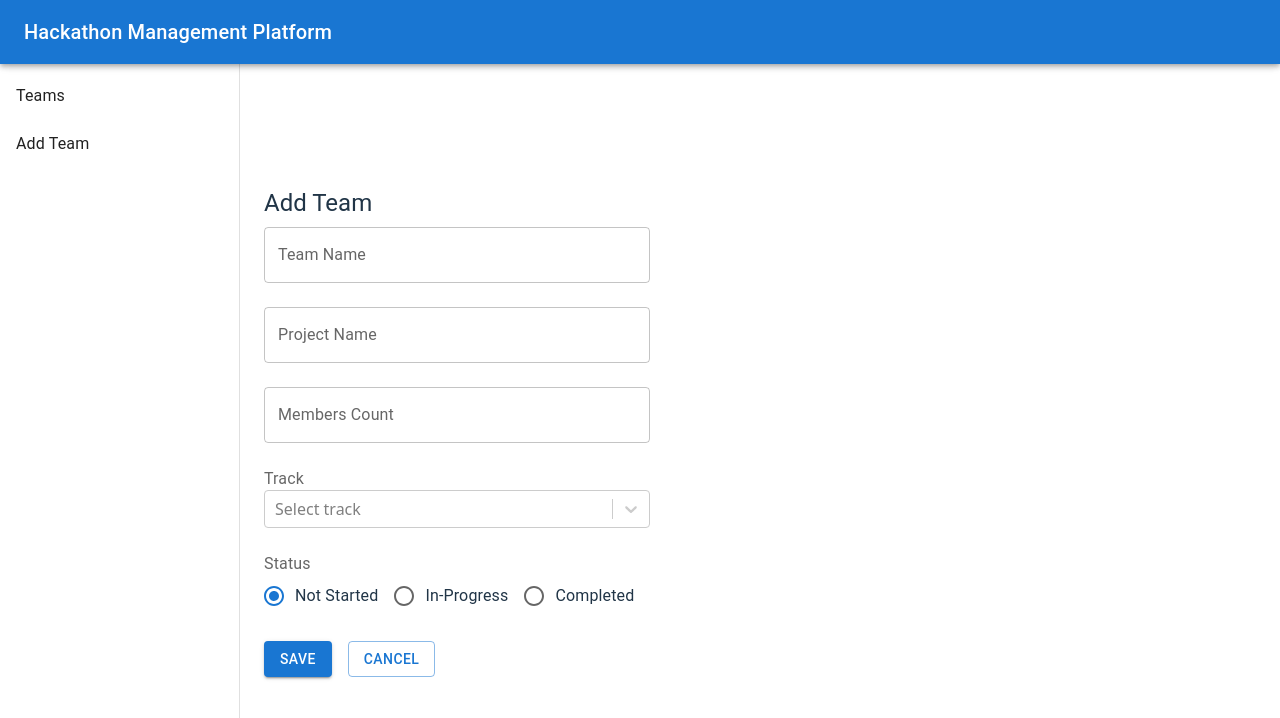
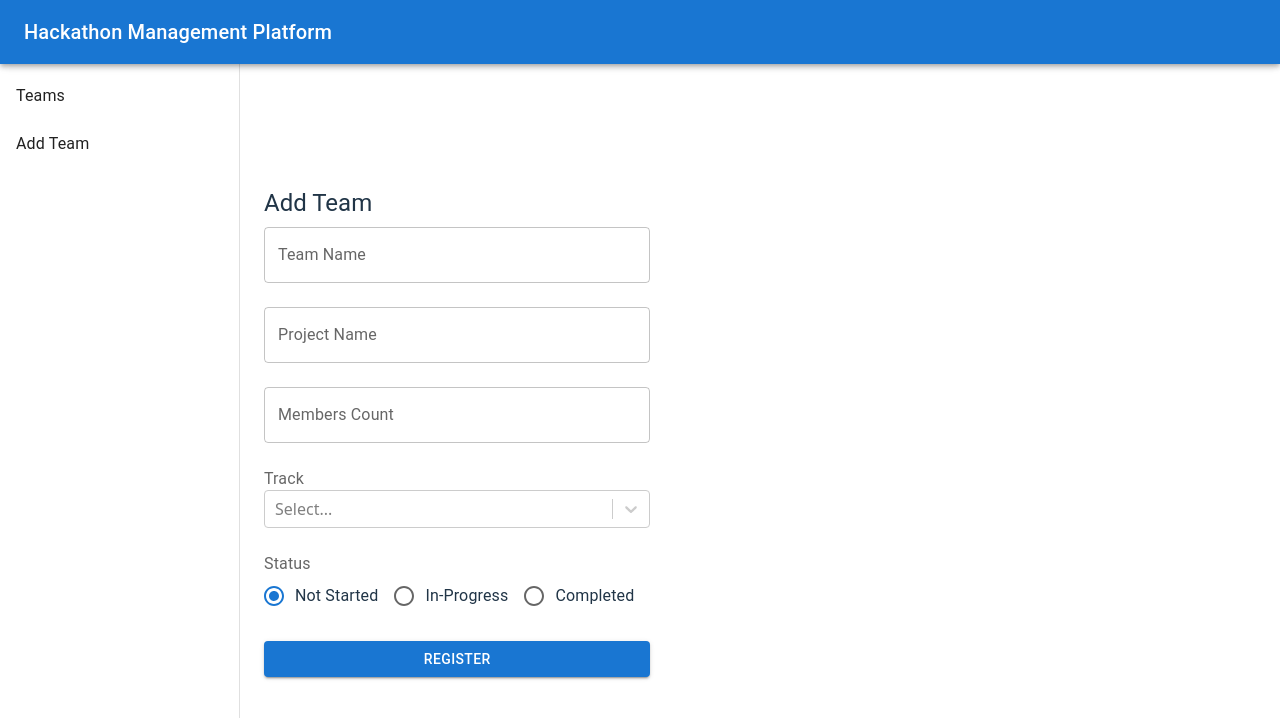
Before and after one commit to noman-atri/Hackathon-Manager, a React (Vite) app in the folder hackathon-manager/: page /create in a window 1280 px wide. Shown: the top 718 px of the page. Built offline with nearby package versions, Linux system fonts and the light colour scheme.

Commit message:
feat: Use React Hook-Form Extract out team form as a separate component for re-use
[ICTRAINING-2312]

```diff
--- /dev/null
+++ b/hackathon-manager/src/components/TeamForm.tsx
@@ -0,0 +1,142 @@
+import { Controller, useForm } from "react-hook-form";
+import Select from "react-select";
+import {
+  TextField,
+  Button,
+  Box,
+  Stack,
+  FormControl,
+  FormLabel,
+  RadioGroup,
+  FormControlLabel,
+  Radio,
+} from "@mui/material";
+import type { TeamStatus } from "../models/Team";
+
+export interface TeamFormValues {
+  teamName: string;
+  projectName: string;
+  membersCount: number;
+  track: string;
+  status: TeamStatus;
+}
+
+interface TrackOption {
+  value: string;
+  label: string;
+}
+
+const trackOptions: TrackOption[] = [
+  { value: "AI", label: "AI" },
+  { value: "Web", label: "Web" },
+  { value: "Mobile", label: "Mobile" },
+];
+
+interface TeamFormProps {
+  defaultValues?: TeamFormValues;
+  onSubmit: (data: TeamFormValues) => void;
+  submitLabel: string;
+}
+
+const TeamForm: React.FC<TeamFormProps> = ({
+  defaultValues,
+  onSubmit,
+  submitLabel,
+}) => {
+  const {
+    control,
+    register,
+    handleSubmit,
+    formState: { errors },
+  } = useForm<TeamFormValues>({
+    defaultValues: defaultValues ?? {
+      status: "Not Started",
+    },
+  });
+
+  return (
+    <Box maxWidth={600}>
+      <form onSubmit={handleSubmit(onSubmit)}>
+        <Stack spacing={3}>
+          <TextField
+            label="Team Name"
+            {...register("teamName", { required: "Team name is required" })}
+            error={!!errors.teamName}
+            helperText={errors.teamName?.message}
+          />
+
+          <TextField
+            label="Project Name"
+            {...register("projectName", {
+              required: "Project name is required",
+            })}
+            error={!!errors.projectName}
+            helperText={errors.projectName?.message}
+          />
+
+          <TextField
+            label="Members Count"
+            type="number"
+            {...register("membersCount", {
+              required: "Members count is required",
+              min: { value: 1, message: "Must be at least 1" },
+            })}
+            error={!!errors.membersCount}
+            helperText={errors.membersCount?.message}
+          />
+
+          {/* Track */}
+          <FormControl>
+            <FormLabel>Track</FormLabel>
+            <Controller
+              name="track"
+              control={control}
+              rules={{ required: "Track is required" }}
+              render={({ field }) => (
+                <Select<TrackOption, false>
+                  options={trackOptions}
+                  value={trackOptions.find((opt) => opt.value === field.value)}
+                  onChange={(opt) => field.onChange(opt?.value)}
+                />
+              )}
+            />
+          </FormControl>
+
+          {/* Status */}
+          <FormControl>
+            <FormLabel>Status</FormLabel>
+            <Controller
+              name="status"
+              control={control}
+              render={({ field }) => (
+                <RadioGroup {...field} row>
+                  <FormControlLabel
+                    value="Not Started"
+                    control={<Radio />}
+                    label="Not Started"
+                  />
+                  <FormControlLabel
+                    value="In-Progress"
+                    control={<Radio />}
+                    label="In-Progress"
+                  />
+                  <FormControlLabel
+                    value="Completed"
+                    control={<Radio />}
+                    label="Completed"
+                  />
+                </RadioGroup>
+              )}
+            />
+          </FormControl>
+
+          <Button type="submit" variant="contained">
+            {submitLabel}
+          </Button>
+        </Stack>
+      </form>
+    </Box>
+  );
+};
+
+export default TeamForm;
--- a/hackathon-manager/src/pages/CreateTeam.tsx
+++ b/hackathon-manager/src/pages/CreateTeam.tsx
@@ -1,25 +1,14 @@
-import { useForm, Controller } from "react-hook-form";
-import { useNavigate } from "react-router-dom";
 import {
-  TextField,
-  Button,
   Box,
-  RadioGroup,
-  FormControlLabel,
-  Radio,
-  FormLabel,
-  FormControl,
-  Stack,
   Typography,
   Snackbar,
   Alert,
 } from "@mui/material";
-import Select from "react-select";
 
-import type { TeamStatus } from "../models/Team";
 import { useState } from "react";
 import { useTeams } from "../context/TeamsContext";
-// import { useId } from "react";
+import type { TeamStatus } from "../models/Team";
+import TeamForm from "../components/TeamForm";
 
 interface FormFields {
   teamName: string;
@@ -29,35 +18,10 @@ interface FormFields {
   status: TeamStatus;
 }
 
-interface TrackOption {
-  value: string;
-  label: string;
-}
-
-const TrackOptions: TrackOption[] = [
-  { value: "AI/ML", label: "AI/ML" },
-  { value: "Web", label: "Web" },
-  { value: "Mobile", label: "Mobile" },
-];
-
 function CreateTeam() {
   const { teams, addTeam } = useTeams();
-
-  const navigate = useNavigate();
-
   const [openToast, setOpenToast] = useState(false);
-
-  const {
-    control,
-    register,
-    handleSubmit,
-    reset,
-    formState: { errors },
-  } = useForm<FormFields>({
-    defaultValues: {
-      status: "Not Started",
-    },
-  });
+  const [formKey, setFormKey] = useState(0);
 
   const onSubmit = (data: FormFields) => {
     console.log("New Team:", data);
@@ -67,8 +31,9 @@ function CreateTeam() {
       ...data,
     });
 
-    // Reset form fields
-    reset();
+    // resetFields(data);
+    // 🔁 Force form reset
+    setFormKey((prev) => prev + 1);
 
     // Show success toast
     setOpenToast(true);
@@ -85,102 +50,8 @@ function CreateTeam() {
         Add Team
       </Typography>
 
-      <form onSubmit={handleSubmit(onSubmit)}>
-        <Stack spacing={3}>
-          {/* Team Name */}
-          <TextField
-            label="Team Name"
-            {...register("teamName", { required: "Team name is required" })}
-            error={!!errors.teamName}
-            helperText={errors.teamName?.message}
-          />
+      <TeamForm key={formKey} onSubmit={onSubmit} submitLabel="Register" />
 
-          {/* Project Name */}
-          <TextField
-            label="Project Name"
-            {...register("projectName", {
-              required: "Project name is required",
-            })}
-            error={!!errors.projectName}
-            helperText={errors.projectName?.message}
-          />
-
-          {/* Members Count */}
-          <TextField
-            label="Members Count"
-            type="number"
-            {...register("membersCount", {
-              required: "Members count is required",
-              min: { value: 1, message: "Must be at least 1" },
-            })}
-            error={!!errors.membersCount}
-            helperText={errors.membersCount?.message}
-          />
-
-          {/* Track (React-Select) */}
-          <FormControl>
-            <FormLabel>Track</FormLabel>
-            <Controller
-              name="track"
-              control={control}
-              rules={{ required: "Track is required" }}
-              render={({ field }) => (
-                <Select<TrackOption, false>
-                  options={TrackOptions}
-                  value={TrackOptions.find(
-                    (option) => option.value === field.value,
-                  )}
-                  onChange={(option) => field.onChange(option?.value)}
-                  placeholder="Select track"
-                />
-              )}
-            />
-            {errors.track && (
-              <Typography color="error" variant="caption">
-                {errors.track.message}
-              </Typography>
-            )}
-          </FormControl>
-
-          {/* Status */}
-          <FormControl>
-            <FormLabel>Status</FormLabel>
-            <Controller
-              name="status"
-              control={control}
-              render={({ field }) => (
-                <RadioGroup {...field} row>
-                  <FormControlLabel
-                    value="Not Started"
-                    control={<Radio />}
-                    label="Not Started"
-                  />
-                  <FormControlLabel
-                    value="In-Progress"
-                    control={<Radio />}
-                    label="In-Progress"
-                  />
-                  <FormControlLabel
-                    value="Completed"
-                    control={<Radio />}
-                    label="Completed"
-                  />
-                </RadioGroup>
-              )}
-            />
-          </FormControl>
-
-          {/* Actions */}
-          <Stack direction="row" spacing={2}>
-            <Button type="submit" variant="contained">
-              Save
-            </Button>
-            <Button variant="outlined" onClick={() => navigate("/")}>
-              Cancel
-            </Button>
-          </Stack>
-        </Stack>
-      </form>
       <Snackbar
         open={openToast}
         autoHideDuration={2000}
```
